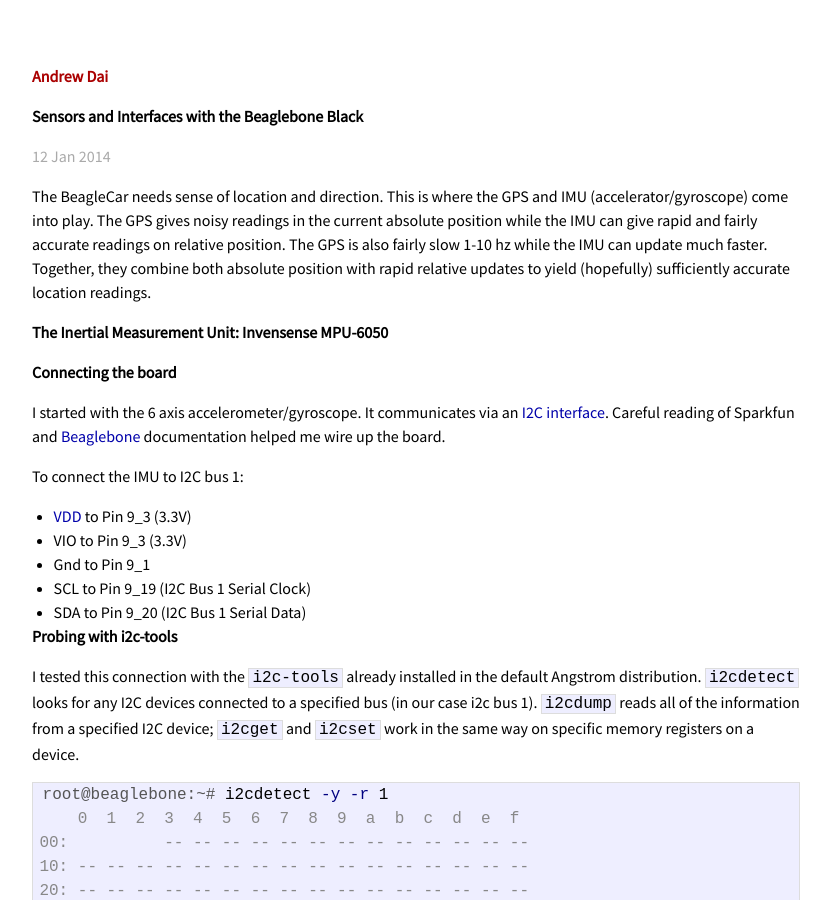
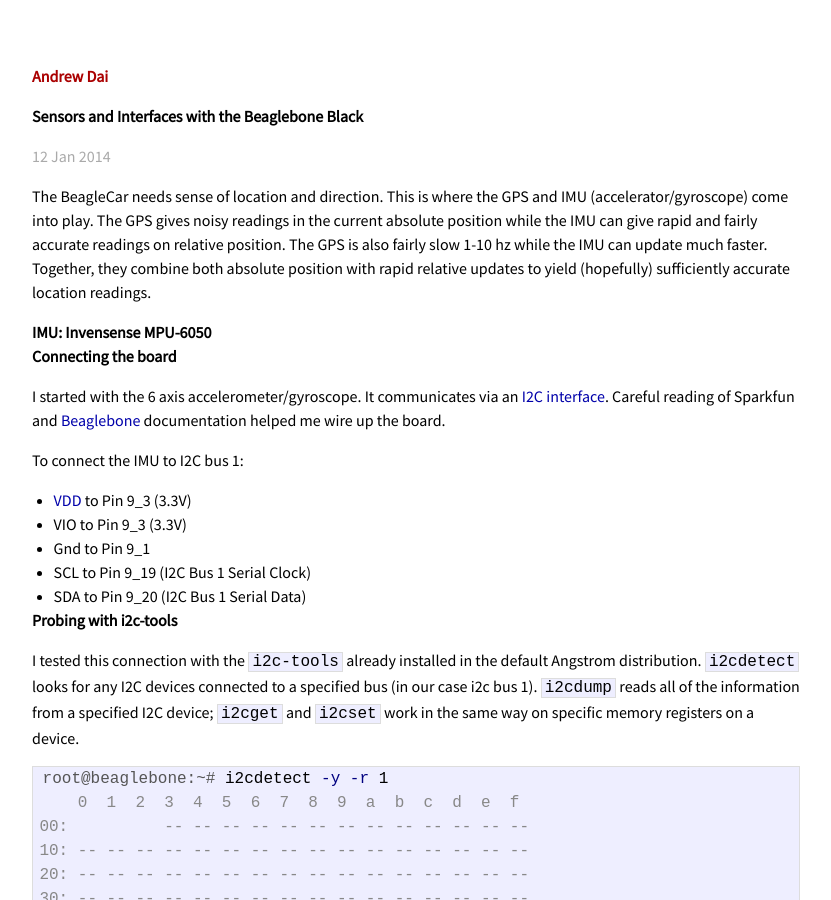
Before and after one commit to bunsenmcdubbs/bunsenmcdubbs.github.io, a Jekyll site: the page built from _posts/2014-01-12-sensors-and-interfaces.md, in a window 1280 px wide and 900 px high. Shown: the whole window, without its empty margins (224-1055 px from the left). Built offline with Jekyll 4.4.1, drawn with Linux system fonts in a browser that asks for light colours; Markdown is read by kramdown in place of the engine named in the settings.

Commit message:
changed header levels down

```diff
--- a/_posts/2014-01-12-sensors-and-interfaces.md
+++ b/_posts/2014-01-12-sensors-and-interfaces.md
@@ -14,9 +14,9 @@
 position with rapid relative updates to yield (hopefully) sufficiently
 accurate location readings.
 
-# The Inertial Measurement Unit: Invensense MPU-6050
+### IMU: Invensense MPU-6050
 
-## Connecting the board
+#### Connecting the board
 
 I started with the 6 axis accelerometer/gyroscope. It communicates via an [I2C
 interface](http://youtu.be/nMZJwspSkAc?t=2m57s). Careful reading of Sparkfun
@@ -31,7 +31,7 @@
   * SCL to Pin 9_19 (I2C Bus 1 Serial Clock)
   * SDA to Pin 9_20 (I2C Bus 1 Serial Data)
 
-## Probing with i2c-tools
+#### Probing with i2c-tools
 
 I tested this connection with the `i2c-tools` already installed in the default
 Angstrom distribution. `i2cdetect` looks for any I2C devices connected to a
@@ -80,7 +80,7 @@
 0x6b 0x00` sets the register to all zeros and then a call to `i2cdump -y 1
 0x68` shows that the sensor is active.
 
-## Test script
+#### Test script
 
 I wrote this little test script to at least get some meaningful values from
 the sensor. It uses the [Adafruit_BBIO library](http://learn.adafruit.com
@@ -120,7 +120,7 @@
         sleep(0.2)
 {% endhighlight %}
 
-# Adafruit Ultimate GPS Breakout (v3)
+### Adafruit Ultimate GPS Breakout (v3)
 
 Adafruit's breakout is 5 volt tolerant which is a bonus for Arduino
 compatibility but not necessary for this project since the Beaglebone is a 3.3
@@ -136,7 +136,7 @@
 to handle all the data and control the robot (and even pass it into ROS ... if
 I can get it to install on UbuntuARM 13.04).
 
-## Wiring up the GPS
+#### Wiring up the GPS
 
 The breakout has numerous additional features but for now I'm just trying to get
 basic funcationlity out of the device. UART is just serial communication.
@@ -149,7 +149,7 @@
 to connect the GPS to a Beaglebone Black" height ="500">]
 ({{ site.url }}/images/GPS_to_BBB_bb.png)
 
-## Installing and Using gpsd
+#### Installing and Using gpsd
 
 Sidenote: The Beaglebone community is still fairly small right now and it is
 often easier to search for and follow guides for the Raspberry Pi, especially
@@ -200,7 +200,7 @@
 [gpsd troubleshooting page](http://www.catb.org/gpsd/troubleshooting.html)
   * And if you are still on Angstrom, install Ubuntu.
 
-## References
+### References
 
   * Ben Heck's Introduction to Interfaces video on [Youtube](http://youtu.be/nMZJwspSkAc?t=2m57s)
   * Derek Molloy's [I2C Beaglebone Tutorial](http://derekmolloy.ie/beaglebone/beaglebone-an-i2c-tutorial-interfacing-to-a-bma180-accelerometer/)
```
Also changed, not shown: _posts/2014-01-05-intro.md (+2 -2 lines).
